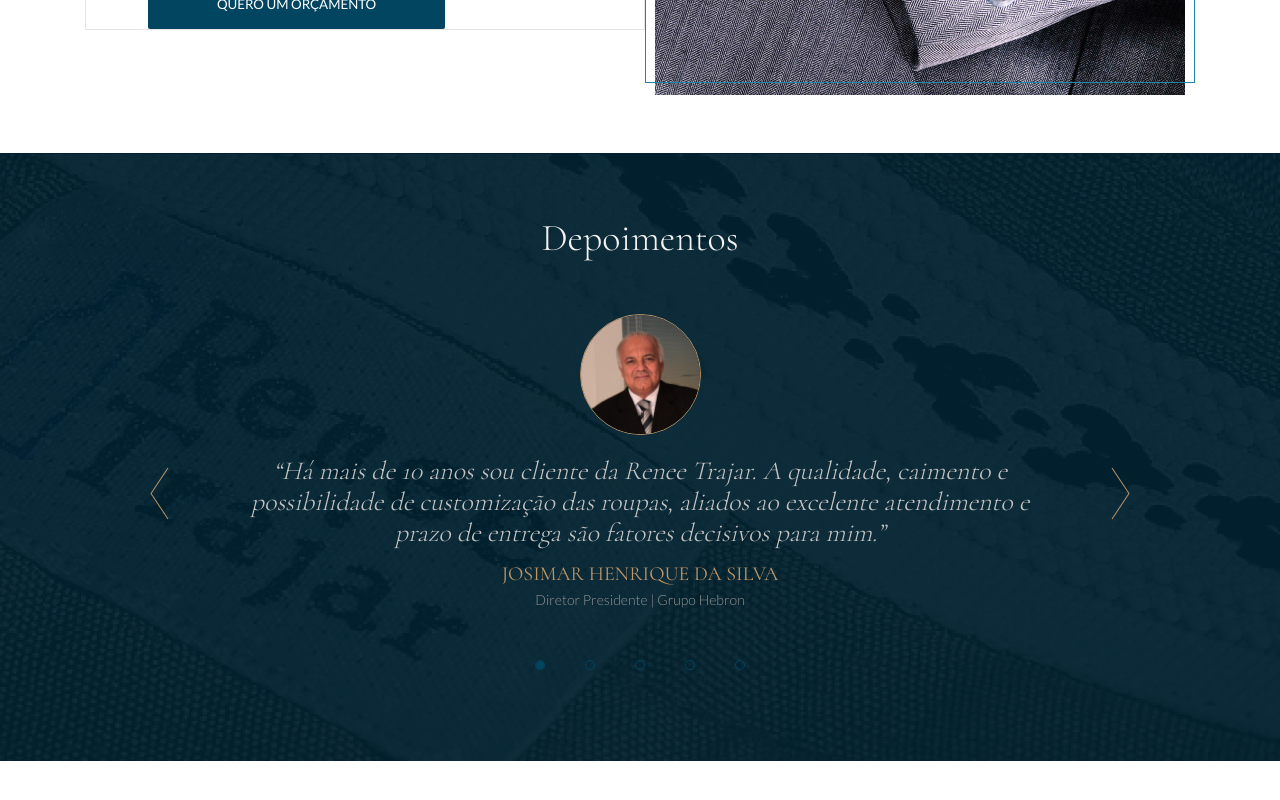
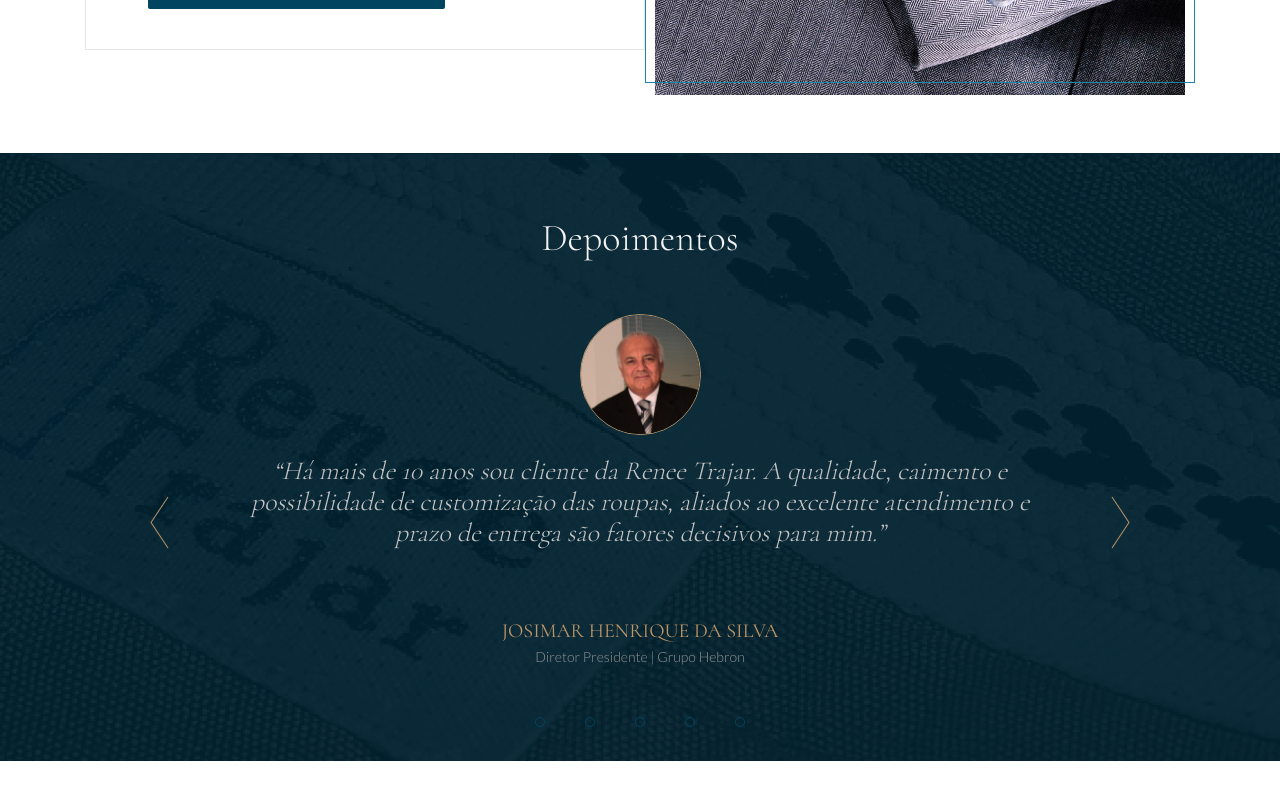
Before and after one commit to carvalhodanielg/fasters, a React (Create React App) app: page / in a window 1280 px wide. Shown: the part 3345-4145 px from the top of the page. Built offline with nearby package versions, Linux system fonts and the light colour scheme; a web font is replaced by a local one.

Commit message:
feat: carousel functioning

```diff
--- a/src/components/Camisaria/CamisariaStyle.ts
+++ b/src/components/Camisaria/CamisariaStyle.ts
@@ -8,11 +8,12 @@ export const Camisaria = styled.section<{row: boolean}>`
     align-items: center;
     flex-direction: ${props => (props.row ? 'row-reverse' : 'row')};
     flex-wrap: wrap;
+
     .text{
-        height: 65%;
+        height: 60%;
         width: 560px;
         border: 1px solid #E5E5E5;
-
+        padding-bottom: 40px;
         /* border-left: none; */
         padding-left: 62px;
 
--- a/src/components/Depoimentos/Depoimentos Style.ts
+++ b/src/components/Depoimentos/Depoimentos Style.ts
@@ -1,8 +1,8 @@
 import styled from 'styled-components'
 import backCarousel from '../../assets/images/backCarousel.png'
 
-export const Depoimentos = styled.section`
-    min-height: 608px;
+export const Depoimentos = styled.section<{index: number}>`
+    height: 608px;
     background-image: url(${backCarousel});
     background-repeat: no-repeat;
     background-size: cover;
@@ -35,6 +35,7 @@ export const Depoimentos = styled.section`
 
         .depoimento{
             width: 80%;
+            height: 150px;
             font-family: 'Cormorant', serif;
             font-weight: 300;
             font-size: 26px;
@@ -76,7 +77,7 @@ export const Depoimentos = styled.section`
                 fill: transparent;
                 margin: 20px;
 
-                &:nth-child(1){
+                &:nth-child(${props => props.index}){
                     fill: #014561;
                 }
 
--- a/src/components/Depoimentos/Depoimentos.tsx
+++ b/src/components/Depoimentos/Depoimentos.tsx
@@ -2,27 +2,41 @@ import * as S from './Depoimentos Style'
 import { depoimentos } from '../../helpers/depoimentos'
 import left from '../../assets/images/depoimentos/left.png'
 import right from '../../assets/images/depoimentos/right.png'
+import { useState } from 'react'
 
 
 export const Depoimentos = () => {
+
+    const [index, setIndex] = useState<number>(0);
+
+    const handleClickRight = () => {
+
+        if(index === (depoimentos.length-1)){
+            setIndex(0);
+        }else{
+            setIndex(index+1)
+        }
+
+    }
+
     return (
-        <S.Depoimentos>
+        <S.Depoimentos index={index}>
             <h1>Depoimentos</h1>
 
-            <img id='foto' src={depoimentos[0].foto} alt="" />
+            <img id='foto' src={depoimentos[index].foto} alt="" />
 
             <div className='text'>
                 <img className='arrow' src={left} alt="" />
 
                 <div className='depoimento'>
-                    <p>{depoimentos[0].depoimento}</p>
+                    <p>{depoimentos[index].depoimento}</p>
                 </div>
 
-                <img className='arrow' src={right} alt="" />
+                <img className='arrow' src={right} alt="" onClick={handleClickRight}/>
             </div>
 
-            <p id='nome'>{depoimentos[0].nome}</p>
-            <p id='profissao'>{depoimentos[0].profissao}</p>
+            <p id='nome'>{depoimentos[index].nome}</p>
+            <p id='profissao'>{depoimentos[index].profissao}</p>
 
             <div className='seletor'>
                 <svg id='1' width="10" height="10">
```
